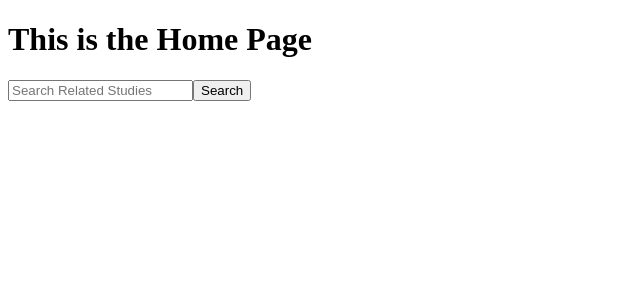
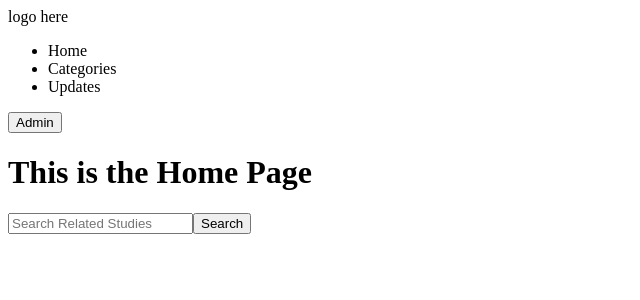
Before and after one commit to vnmw7/manggad-thesis-repo, a Next.js app in the folder frontend/: page / in a window 1280 px wide. Shown: the top 300 px of the page, without its empty margins (0-640 px from the left). Built offline with nearby package versions, Linux system fonts and the light colour scheme.

Commit message:
added header

```diff
--- a/frontend/app/page.tsx
+++ b/frontend/app/page.tsx
@@ -1,6 +1,19 @@
+"use client" // sa client ma render ang amo ni nga code
+
 export default function Page() {
     return (
         <div>
+             {/* header and navigations */}
+            <header>
+                <div> logo here </div>
+                <ul>
+                    <li> Home </li>
+                    <li> Categories </li>
+                    <li> Updates </li>
+                </ul>
+                <button> Admin </button>
+            </header>
+
             <h1> This is the Home Page </h1>
             <div>
                 <input type="text" placeholder="Search Related Studies" />
```
